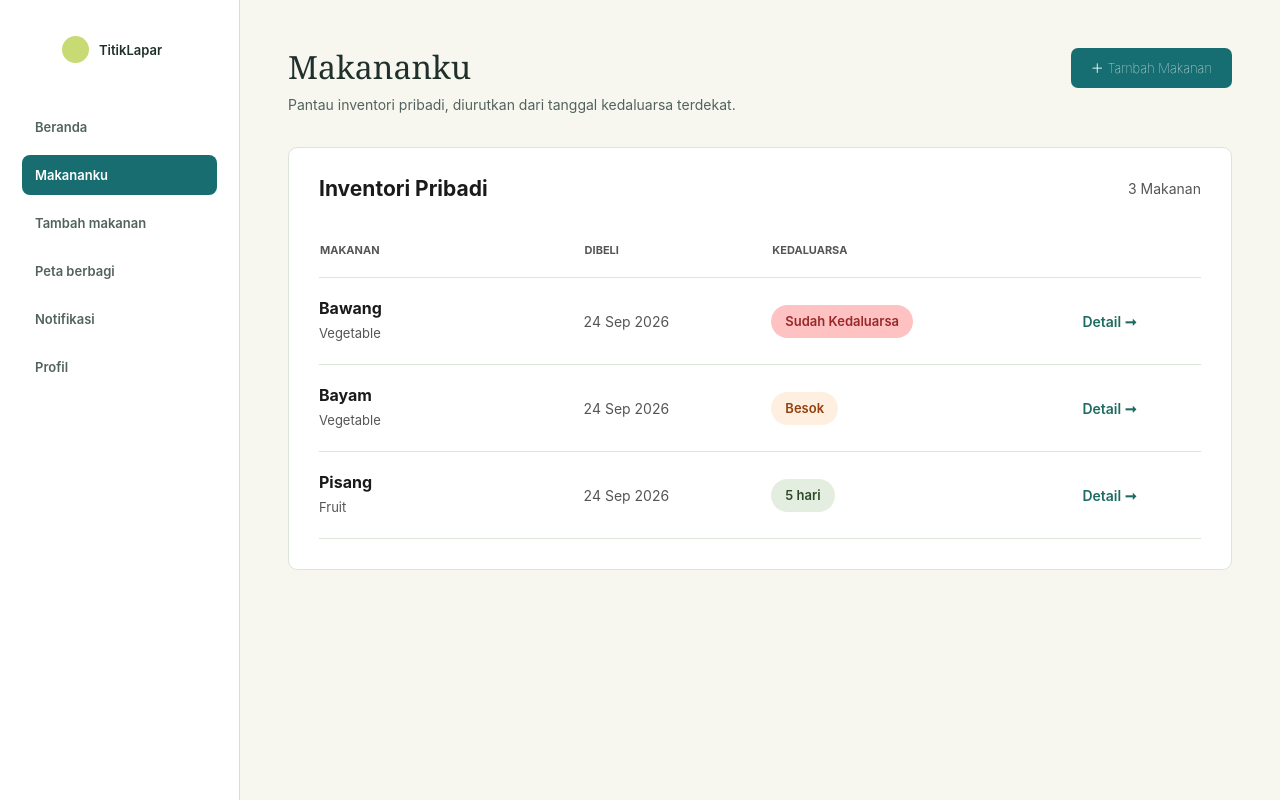
After one commit to Projek-PBP-B-12/ProjekUTSPBP, a Django app: page /fooditem/makananku/ in a window 1280 px wide. The commit adds this page. Run offline with Django 5.2, Linux system fonts and the light colour scheme.

Commit message:
feat: Implementasi UI Makananku

```diff
--- a/FoodItem/urls.py
+++ b/FoodItem/urls.py
@@ -12,4 +12,5 @@ urlpatterns = [
     path("api/change/<int:fooditem_id>/status/offered", make_food_item_status_offered, name="make_food_item_status_offered"),
     path("add/", add_food_item, name="add_food_item"),
     path("change/<int:fooditem_id>", change_food_item, name="change_food_item"),
+    path("makananku/", makananku, name="makananku"),
 ]
--- a/FoodItem/views.py
+++ b/FoodItem/views.py
@@ -225,3 +225,7 @@ def make_food_item_status_offered(request: HttpRequest, fooditem_id):
         {"message": "Request not permitted."},
         status=403,
     )
+
+def makananku(request: HttpRequest):
+    context = {}
+    return render(request, "FoodItem/makananku.html", global_context | context)
--- /dev/null
+++ b/static/css/fooditem.css
@@ -0,0 +1,77 @@
+:root {
+    --title-color: #1a1a1a;
+    --faded-color: #555555;
+}
+
+.table {
+    width: 100%;
+    border-collapse: collapse;
+    text-align: left;
+}
+
+.table th, .table td {
+    border-bottom: 1px solid #dde4da;
+}
+
+.table th {
+    font-size: 11px;
+    font-weight: 700;
+    color: var(--faded-color);
+    padding-bottom: 16px;
+
+}
+
+.table td {
+    padding: 20px 0;
+    vertical-align: middle;
+}
+
+.food-title {
+    font-size: 16px;
+    font-weight: 700;
+    color: var(--title-color);
+    margin: 0;
+}
+
+.food-category {
+    font-size: 13px;
+    color: var(--faded-color);
+    margin-top: 4px;
+}
+
+.badge {
+    display: inline-block;
+    padding: 6px 14px;
+    border-radius: 20px;
+    font-size: 13px;
+    font-weight: 600;
+}
+
+.badge-orange {
+    background-color: #ffefe0;
+    color: #92400e;
+}
+
+.badge-green {
+    background-color: #e4eee0;
+    color: #2e4a2b;
+}
+
+.badge-red {
+    background-color: #fec2c2;
+    color: #9b2828;
+}
+
+.detail-link {
+    color: #1d6b62;
+    font-weight: 600;
+    text-decoration: none;
+    display: inline-flex;
+    align-items: center;
+    gap: 4px;
+    float: left;
+}
+
+.detail-link:hover {
+    text-decoration: underline;
+}
--- /dev/null
+++ b/templates/FoodItem/makananku.html
@@ -0,0 +1,75 @@
+{% extends "base.html" %}
+{% load static %}
+{% block extra_head %}
+<script src="https://cdn.jsdelivr.net/npm/htmx.org@2.0.11/dist/htmx.min.js"></script>
+<link rel="stylesheet" href="{% static 'css/fooditem.css' %}">
+{% endblock %}
+
+{% block title %}Makananku{% endblock %}
+{% block page_title %}Makananku{% endblock %}
+
+{% block page_summary %}Pantau inventori pribadi, diurutkan dari tanggal kedaluarsa terdekat.{% endblock %}
+
+{% block page_action %}<a href="{% url 'FoodItem:add_food_item' %}" class="button primary">＋ Tambah Makanan</a>{% endblock %}
+
+{% block content %}
+<div class="card">
+    <div style="display: flex; margin: 0 0 40px; justify-content: space-between;">
+        <h2 style="margin: 0; color: var(--title-color)">Inventori Pribadi</h2>
+        <p style="margin: 0; color: var(--faded-color)">3 Makanan</p>
+    </div>
+
+    <table class="table">
+        <thead>
+            <tr>
+                <th>MAKANAN</th>
+                <th>DIBELI</th>
+                <th>KEDALUARSA</th>
+                <th></th>
+            </tr>
+        </thead>
+        <tbody>
+            <tr>
+                <td style="width: 30%;">
+                    <div class="food-title">Bawang</div>
+                    <div class="food-category">Vegetable</div>
+                </td>
+                <td style="color: var(--faded-color)">24 Sep 2026</td>
+                <td>
+                    <span class="badge badge-red">Sudah Kedaluarsa</span>
+                </td>
+                <td>
+                    <a href="#" class="detail-link">Detail ➞</a>
+                </td>
+            </tr>
+            <tr>
+                <td style="width: 30%;">
+                    <div class="food-title">Bayam</div>
+                    <div class="food-category">Vegetable</div>
+                </td>
+                <td style="color: var(--faded-color)">24 Sep 2026</td>
+                <td>
+                    <span class="badge badge-orange">Besok</span>
+                </td>
+                <td>
+                    <a href="#" class="detail-link">Detail ➞</a>
+                </td>
+            </tr>
+            <tr>
+                <td style="width: 30%;">
+                    <div class="food-title">Pisang</div>
+                    <div class="food-category">Fruit</div>
+                </td>
+                <td style="color: var(--faded-color)">24 Sep 2026</td>
+                <td>
+                    <span class="badge badge-green">5 hari</span>
+                </td>
+                <td>
+                    <a href="#" class="detail-link">Detail ➞</a>
+                </td>
+            </tr>
+        </tbody>
+    </table>
+
+</div>
+{% endblock %}
--- a/templates/base.html
+++ b/templates/base.html
@@ -15,7 +15,7 @@
       <!-- Warna select muncul ketika udah ada pindah page (logic nya belum di-apply) -->
       <nav class="sidebar-nav" aria-label="Navigasi aplikasi">
         <a class="sidebar-item" href="#">Beranda</a>
-        <a class="sidebar-item" href="#">Makananku</a>
+        <a class="sidebar-item {% if request.resolver_match.view_name == 'FoodItem:makananku' %}sidebar-item-active{% endif %}" href="{% url 'FoodItem:makananku' %}">Makananku</a>
         <a class="sidebar-item {% if request.resolver_match.view_name == 'FoodItem:add_food_item' %}sidebar-item-active{% endif %}" href="{% url 'FoodItem:add_food_item' %}">Tambah makanan</a>
         <a class="sidebar-item{% if request.resolver_match.view_name == 'Location:map' %} sidebar-item-active{% endif %}" href="{% url 'Location:map' %}">Peta berbagi</a>
         <a class="sidebar-item" href="#">Notifikasi</a>
```
